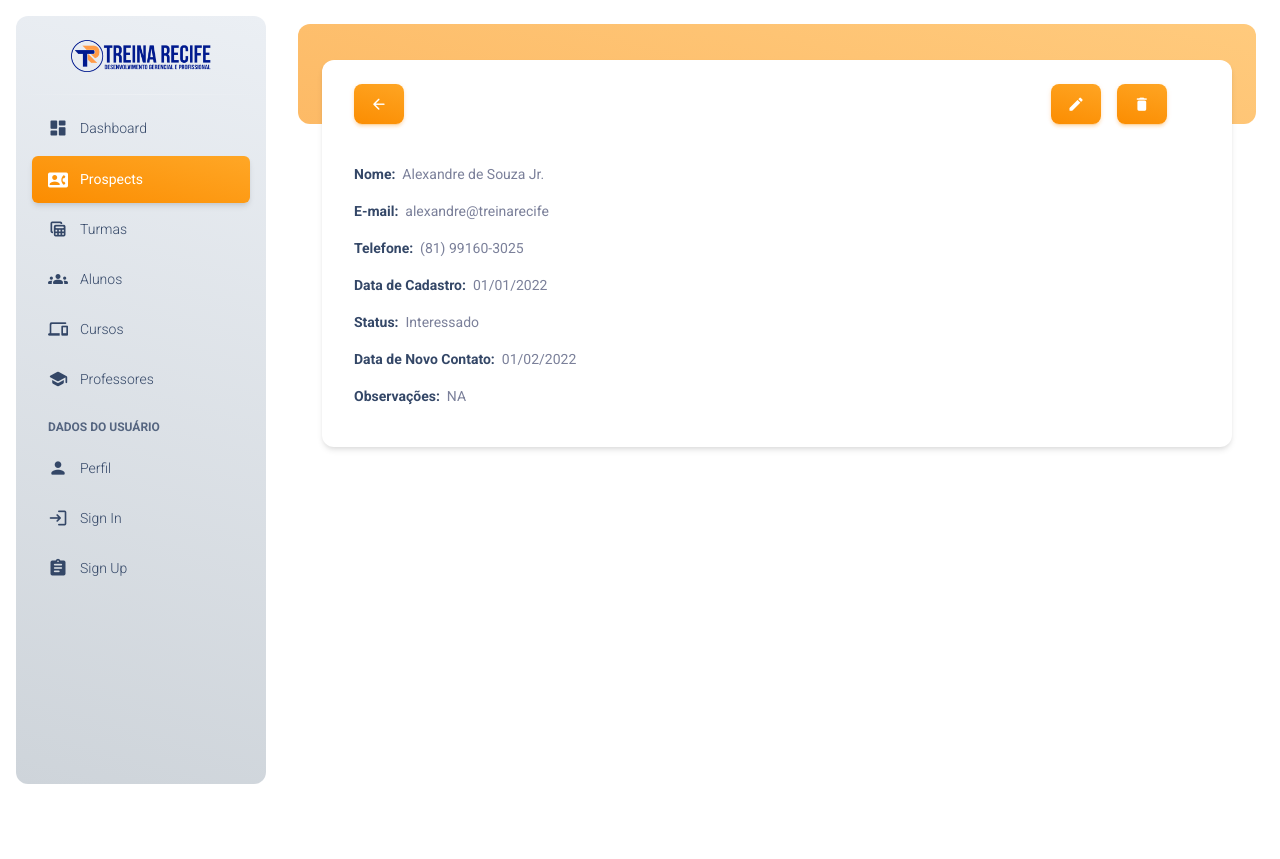
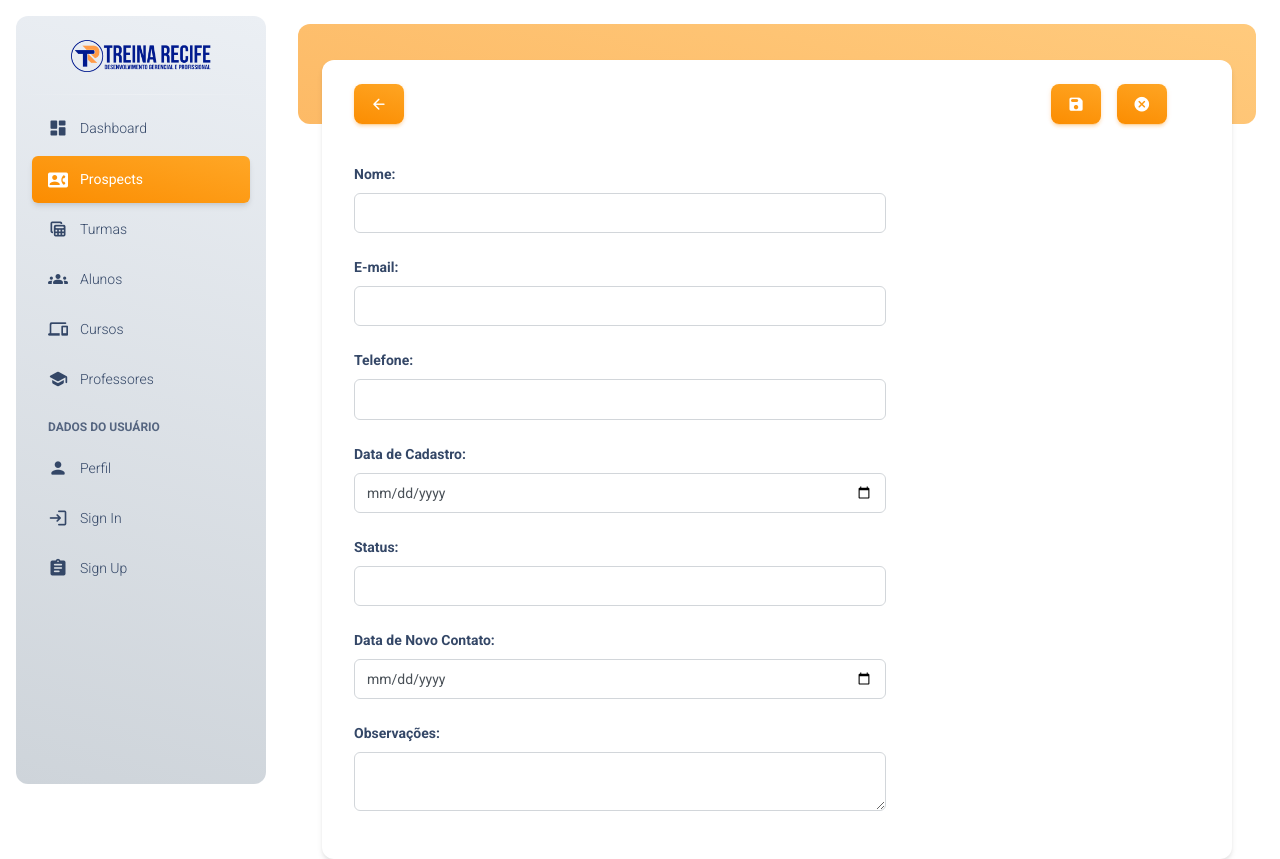
Before and after one commit to alexandresjunior/java-experience-treina-recife, a React (Create React App) app in the folder treina-recife-js/: page /prospects/novo in a window 1280 px wide. Shown: the top 859 px of the page. Before the commit the page ends 800 px from the top, so only its background shows below. Built offline with nearby package versions, Linux system fonts and the light colour scheme.

Commit message:
Criação do hook useProspect

```diff
--- /dev/null
+++ b/treina-recife-js/src/hooks/useProspect.js
@@ -0,0 +1,67 @@
+import { useEffect, useState } from "react";
+
+export const useProspect = (id) => {
+    const [prospect, setProspect] = useState(initialState);
+
+    useEffect(() => {
+        if (typeof id !== "undefined") {
+            setProspect(prospects[id - 1])
+        }
+    }, [id]);
+
+    return [prospect];
+}
+
+const initialState = {
+    "id": null,
+    "nome": null,
+    "email": null,
+    "telefone": null,
+    "dataCadastro": null,
+    "status": null,
+    "dataNovoContato": null,
+    "observacoes": null
+}
+
+const prospects = [
+    {
+        "id": 1,
+        "nome": "Alexandre de Souza Jr.",
+        "email": "alexandre@treinarecife.com.br",
+        "telefone": "(81) 99160-3025",
+        "dataCadastro": "01/01/2022",
+        "status": "Interessado",
+        "dataNovoContato": "01/01/2023",
+        "observacao": "NA"
+    },
+    {
+        "id": 2,
+        "nome": "Rebeca Valgueiro",
+        "email": "rebeca@treinarecife.com.br",
+        "telefone": "(81) 99160-3025",
+        "dataCadastro": "01/01/2022",
+        "status": "Interessado",
+        "dataNovoContato": "01/01/2023",
+        "observacao": "NA"
+    },
+    {
+        "id": 3,
+        "nome": "Edilene Valgueiro",
+        "email": "edilene@treinarecife.com.br",
+        "telefone": "(81) 99160-3025",
+        "dataCadastro": "01/01/2022",
+        "status": "Interessado",
+        "dataNovoContato": "01/01/2023",
+        "observacao": "NA"
+    },
+    {
+        "id": 4,
+        "nome": "Rogério Valgueiro",
+        "email": "rogerio@treinarecife.com.br",
+        "telefone": "(81) 99160-3025",
+        "dataCadastro": "01/01/2022",
+        "status": "Interessado",
+        "dataNovoContato": "01/01/2023",
+        "observacao": "NA"
+    }
+]
--- a/treina-recife-js/src/pages/prospects/Prospects.js
+++ b/treina-recife-js/src/pages/prospects/Prospects.js
@@ -21,7 +21,9 @@ const Prospects = () => {
                                         <SearchBar />
                                     </div>
                                     <div className="col-1 ps-2">
-                                        <button type="button" class="btn btn-warning mt-4 ms-0"><i className="material-icons opacity-10">add_box</i></button>
+                                        <Link to={`/prospects/novo`}>
+                                            <button type="button" className="btn btn-warning mt-4 ms-0"><i className="material-icons opacity-10">add_box</i></button>
+                                        </Link>
                                     </div>
                                 </div>
                             </div>
--- a/treina-recife-js/src/pages/prospects/ProspectsEditor.js
+++ b/treina-recife-js/src/pages/prospects/ProspectsEditor.js
@@ -1,8 +1,12 @@
 import React, { useState } from "react";
-import { Link } from "react-router-dom";
+import { Link, useParams } from "react-router-dom";
+import { useProspect } from "../../hooks/useProspect";
 
-const ProspectsEditor = () => {
-    const [editavel, setEditavel] = useState(false);
+const ProspectsEditor = ({ novo }) => {
+    const [editavel, setEditavel] = useState(novo ? true : false);
+
+    const { id } = useParams();
+    const [prospect, setProspect] = useProspect(id);
 
     const handleClickOnEditar = () => {
         setEditavel(true)
@@ -10,6 +14,7 @@ const ProspectsEditor = () => {
 
     const handleClickOnSalvar = () => {
         setEditavel(false)
+        setProspect(prospect)
     }
 
     const handleClickOnDeletar = () => {
@@ -83,11 +88,11 @@ const ProspectsEditor = () => {
                                                             editavel ? (
                                                                 <>
                                                                     <div className="input-group input-group-outline my-2">
-                                                                        <input type="text" className="form-control" defaultValue={"Alexandre de Souza Jr."} onChange={(event) => (console.log(event.target.value))} />
+                                                                        <input type="text" className="form-control" defaultValue={prospect.nome} onChange={(event) => (console.log(event.target.value))} />
                                                                     </div>
                                                                 </>
                                                             ) : (
-                                                                <>&nbsp; Alexandre de Souza Jr.</>
+                                                                <>&nbsp; {prospect.nome}</>
                                                             )
                                                         }
                                                     </li>
@@ -98,11 +103,11 @@ const ProspectsEditor = () => {
                                                             editavel ? (
                                                                 <>
                                                                     <div className="input-group input-group-outline my-2">
-                                                                        <input type="email" className="form-control" defaultValue={"alexandre@treinarecife"} onChange={(event) => (console.log(event.target.value))} />
+                                                                        <input type="email" className="form-control" defaultValue={prospect.email} onChange={(event) => (console.log(event.target.value))} />
                                                                     </div>
                                                                 </>
                                                             ) : (
-                                                                <>&nbsp; alexandre@treinarecife</>
+                                                                <>&nbsp; {prospect.email}</>
                                                             )
                                                         }
                                                     </li>
@@ -113,11 +118,11 @@ const ProspectsEditor = () => {
                                                             editavel ? (
                                                                 <>
                                                                     <div className="input-group input-group-outline my-2">
-                                                                        <input type="text" className="form-control" defaultValue={"(81) 99160-3025"} onChange={(event) => (console.log(event.target.value))} />
+                                                                        <input type="text" className="form-control" defaultValue={prospect.telefone} onChange={(event) => (console.log(event.target.value))} />
                                                                     </div>
                                                                 </>
                                                             ) : (
-                                                                <>&nbsp; (81) 99160-3025</>
+                                                                <>&nbsp; {prospect.telefone}</>
                                                             )
                                                         }
                                                     </li>
@@ -128,11 +133,11 @@ const ProspectsEditor = () => {
                                                             editavel ? (
                                                                 <>
                                                                     <div className="input-group input-group-outline my-2">
-                                                                        <input type="date" className="form-control" defaultValue={"2022/01/01"} onChange={(event) => (console.log(event.target.value))} />
+                                                                        <input type="date" className="form-control" defaultValue={prospect.dataCadastro} onChange={(event) => (console.log(event.target.value))} />
                                                                     </div>
                                                                 </>
                                                             ) : (
-                                                                <>&nbsp; 01/01/2022</>
+                                                                <>&nbsp; {prospect.dataCadastro}</>
                                                             )
                                                         }
                                                     </li>
@@ -143,11 +148,11 @@ const ProspectsEditor = () => {
                                                             editavel ? (
                                                                 <>
                                                                     <div className="input-group input-group-outline my-2">
-                                                                        <input type="text" className="form-control" defaultValue={"Interessado"} onChange={(event) => (console.log(event.target.value))} />
+                                                                        <input type="text" className="form-control" defaultValue={prospect.status} onChange={(event) => (console.log(event.target.value))} />
                                                                     </div>
                                                                 </>
                                                             ) : (
-                                                                <>&nbsp; Interessado</>
+                                                                <>&nbsp; {prospect.status}</>
                                                             )
                                                         }
                                                     </li>
@@ -158,11 +163,11 @@ const ProspectsEditor = () => {
                                                             editavel ? (
                                                                 <>
                                                                     <div className="input-group input-group-outline my-2">
-                                                                        <input type="date" className="form-control" defaultValue={"01/02/2022"} onChange={(event) => (console.log(event.target.value))} />
+                                                                        <input type="date" className="form-control" defaultValue={prospect.dataNovoContato} onChange={(event) => (console.log(event.target.value))} />
                                                                     </div>
                                                                 </>
                                                             ) : (
-                                                                <>&nbsp; 01/02/2022</>
+                                                                <>&nbsp; {prospect.dataNovoContato}</>
                                                             )
                                                         }
                                                     </li>
@@ -173,11 +178,11 @@ const ProspectsEditor = () => {
                                                             editavel ? (
                                                                 <>
                                                                     <div className="input-group input-group-outline my-2">
-                                                                        <textarea type="text" className="form-control" defaultValue={"NA"} onChange={(event) => (console.log(event.target.value))} />
+                                                                        <textarea type="text" className="form-control" defaultValue={prospect.observacoes} onChange={(event) => (console.log(event.target.value))} />
                                                                     </div>
                                                                 </>
                                                             ) : (
-                                                                <>&nbsp; NA</>
+                                                                <>&nbsp; {prospect.observacoes}</>
                                                             )
                                                         }
                                                     </li>
--- a/treina-recife-js/src/routes/Rotas.js
+++ b/treina-recife-js/src/routes/Rotas.js
@@ -21,6 +21,7 @@ const Rotas = () => {
                     <Route index element={<Dashboard />} />
                     <Route path="/prospects">
                         <Route index element={<Prospects />} />
+                        <Route path="/prospects/novo" element={<ProspectsEditor novo={true} />} />
                         <Route path="/prospects/:id" element={<ProspectsEditor />} />
                     </Route>
                     <Route path="turmas" element={<Turmas />} />
```
